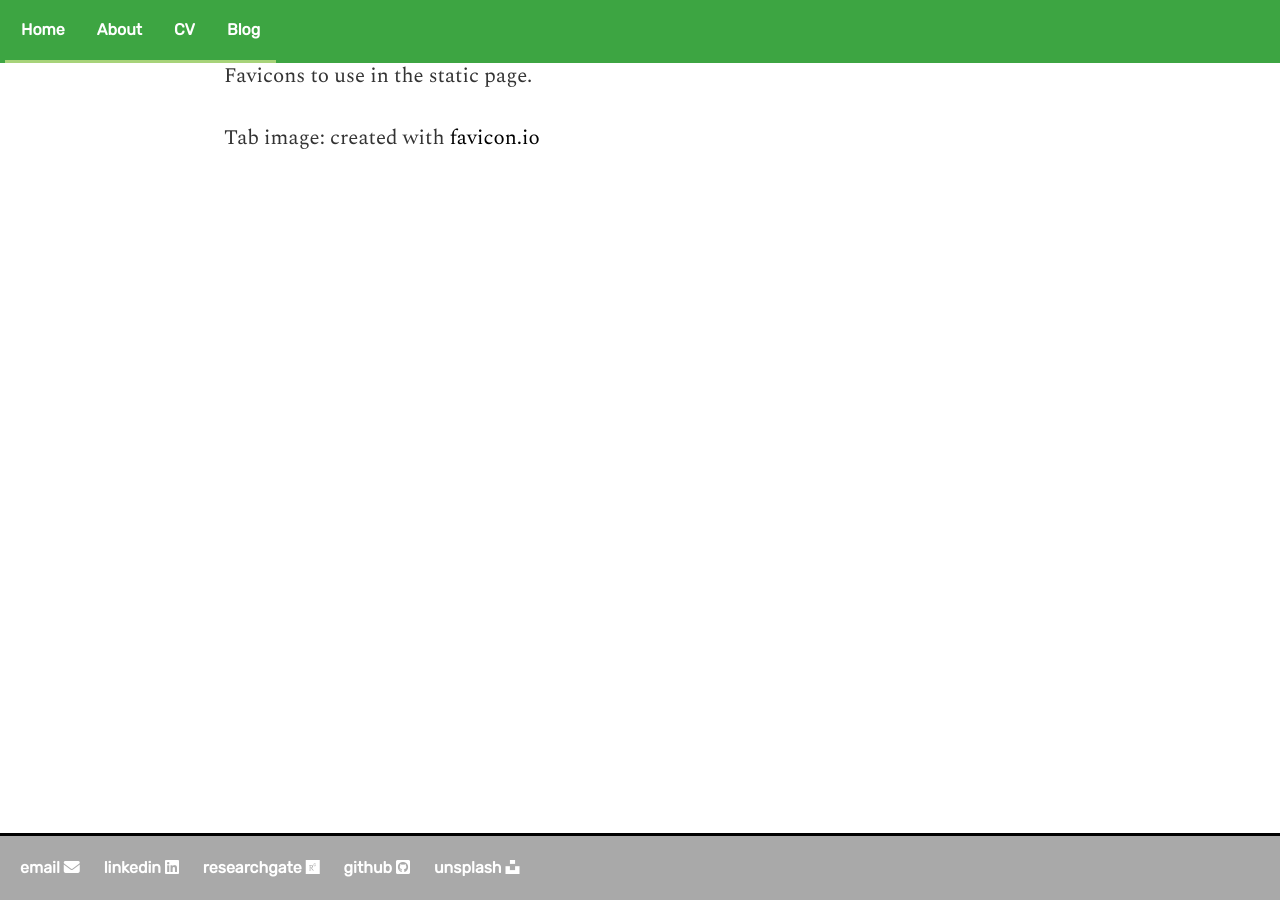
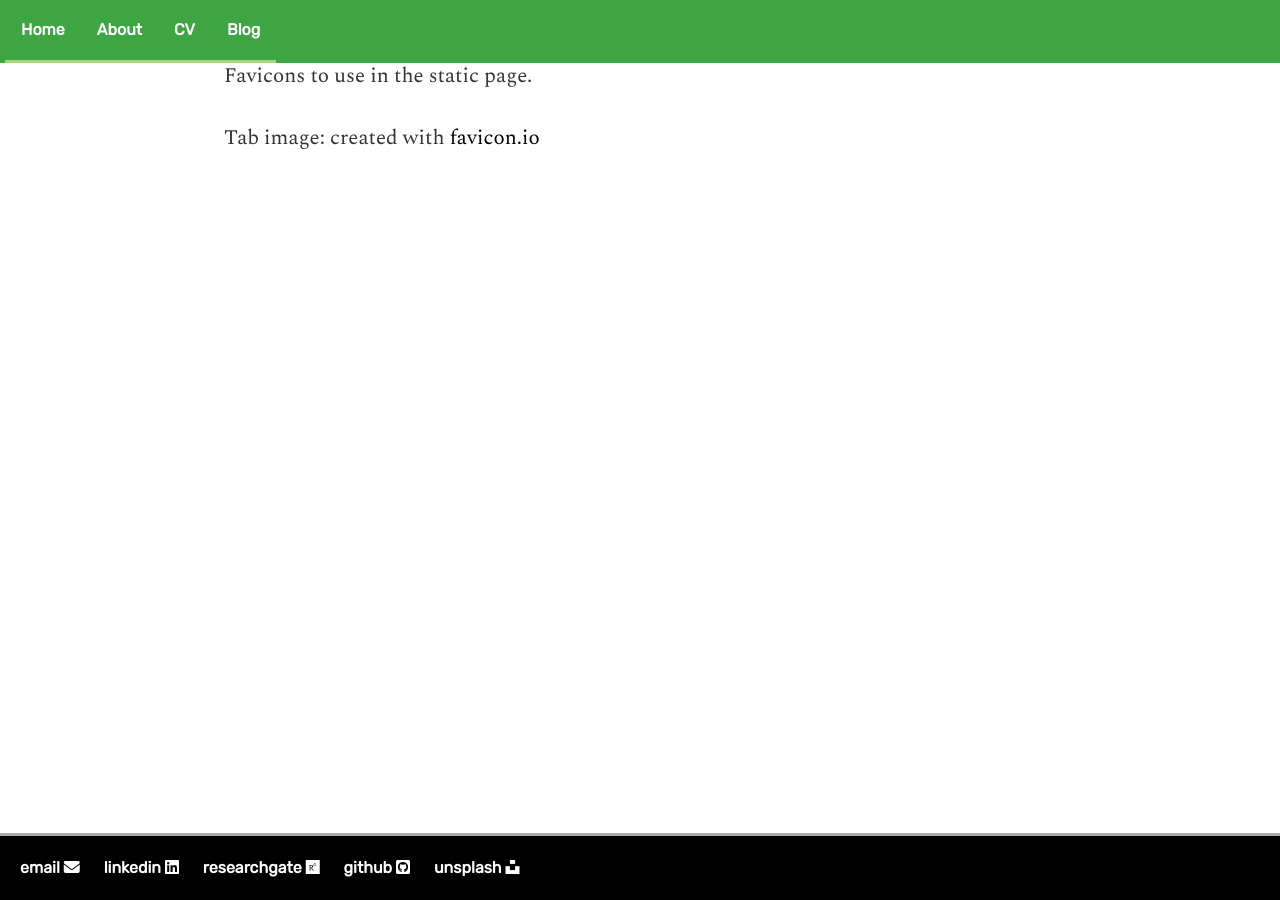
Before and after one commit to finerbrighterlighter/finerbrighterlighter.github.io, a Jekyll site: the page built from icon/readme.md, in a window 1280 px wide. Built offline with Jekyll 4.4.1, drawn with Linux system fonts in a browser that asks for light colours; nearby versions of some CDN libraries; our own code applies the rules of GitHub Pages for plain Markdown files.

Commit message:
Update main.css

```diff
--- a/css/main.css
+++ b/css/main.css
@@ -5,7 +5,7 @@ body {
     text-align: justify;
     text-justify: inter-word;
     width: 65%;
-    background-color: white;
+    background-color: #ffffff;
     color: black;
     line-height: 32px;   /* within paragraph */
     margin-bottom: 30px; /* between paragraphs */
@@ -27,7 +27,7 @@ body {
 .topnav a {
   float: left;
   display: block;
-  color: white;
+  color: #ffffff;
   text-align: center;
   padding: 14px 16px;
   text-decoration: none;
@@ -102,8 +102,8 @@ footer {
     margin: 0px;
     padding: 0px 20px;
     position: fixed;
-    background-color: #a9a9a9;
-    border-top: 3px solid #000000;
+    background-color: #000000;
+    border-top: 3px solid #a9a9a9;
     font-size: 1em;
     width: 100%;
 }
```
